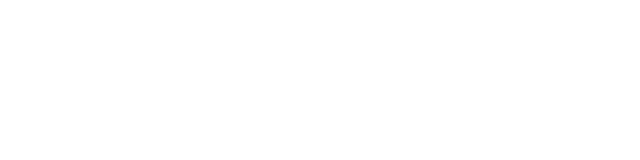
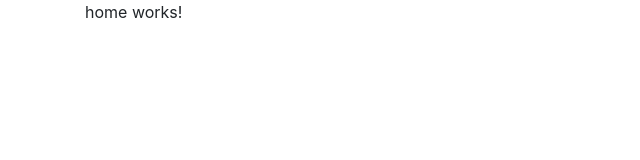
Before and after one commit to victoroliveira/nimbus, an Angular app: page / in a window 1280 px wide. Shown: the top 160 px of the page, without its empty margins (0-640 px from the left). Built offline with nearby package versions, Linux system fonts and the light colour scheme.

Commit message:
Import home layout in app page

```diff
--- a/src/app/app.component.html
+++ b/src/app/app.component.html
@@ -1,10 +1,5 @@
-<div class="container content">
-  <div class="row">
-    <div class="col-md-6">
-    </div>
-    <div class="col-md-6">
-    </div>
-  </div>
+<div class="container">
+  <app-home></app-home>
 </div>
 
 <router-outlet></router-outlet>
```
